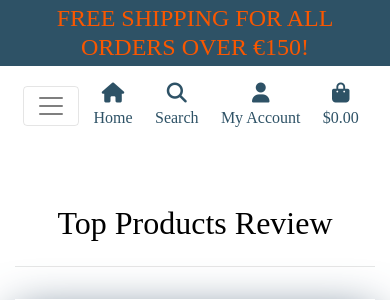
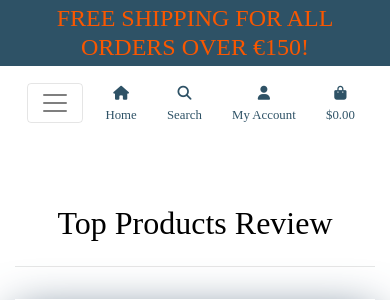
Before and after one commit to kenweechin/the_grind_house, a Django app: page /blog/ in a window 390 px wide. Shown: the top 300 px of the page. Run offline with Django 3.2, Linux system fonts and the light colour scheme; data that the repository does not hold is empty; some libraries are stand-ins or nearby versions.

Commit message:
Fixed the navbar overflow in mobile resolution

```diff
--- a/templates/includes/mobile-top-header.html
+++ b/templates/includes/mobile-top-header.html
@@ -1,14 +1,14 @@
     <li class="list-inline-item text-center nav-link">
         <a href="{% url 'home' %}" class="d-block d-lg-none">
-            <div><i class="fas fa-home fa-lg text-blue"></i></div>
-            <p class="my-0 text-blue">Home</p>
+            <div><i class="fas fa-home fa-sm text-blue"></i></div>
+            <p class="my-0 text-blue small">Home</p>
         </a>
     </li>
     <li class="list-inline-item">
         <a class="text-blue nav-link d-block d-lg-none" href="#" id="mobile-search" data-toggle="dropdown" aria-haspopup="true" aria-expanded="false">
             <div class="text-center">
-                <div><i class="fas fa-search fa-lg"></i></div>
-                <p class="my-0">Search</p>
+                <div><i class="fas fa-search fa-sm"></i></div>
+                <p class="my-0 small">Search</p>
             </div>
         </a>
         <div class="dropdown-menu border-0 w-100 p-3 rounded-0 my-0" aria-labelledby="mobile-search">
@@ -29,8 +29,8 @@
     <li class="list-inline-item dropdown">
         <a class="text-blue nav-link d-block d-lg-none" href="#" id="user-options" data-toggle="dropdown" aria-haspopup="true" aria-expanded="false">
             <div class="text-center">
-                <div><i class="fas fa-user fa-lg"></i></div>
-                <p class="my-0">My Account</p>
+                <div><i class="fas fa-user fa-sm"></i></div>
+                <p class="my-0 small">My Account</p>
             </div>
         </a>
         <div class="dropdown-menu border-0" aria-labelledby="user-options">
@@ -49,8 +49,8 @@
     <li class="list-inline-item">
         <a class="{% if grand_total %}text-primary font-weight-bold{% else %}text-blue{% endif %} nav-link d-block d-lg-none" href="{% url 'view_cart' %}">
             <div class="text-center">
-                <div><i class="fas fa-shopping-bag fa-lg"></i></div>
-                <p class="my-0">
+                <div><i class="fas fa-shopping-bag fa-sm"></i></div>
+                <p class="my-0 small">
                     {% if grand_total %}
                         ${{ grand_total|floatformat:2 }}
                     {% else %}
```
